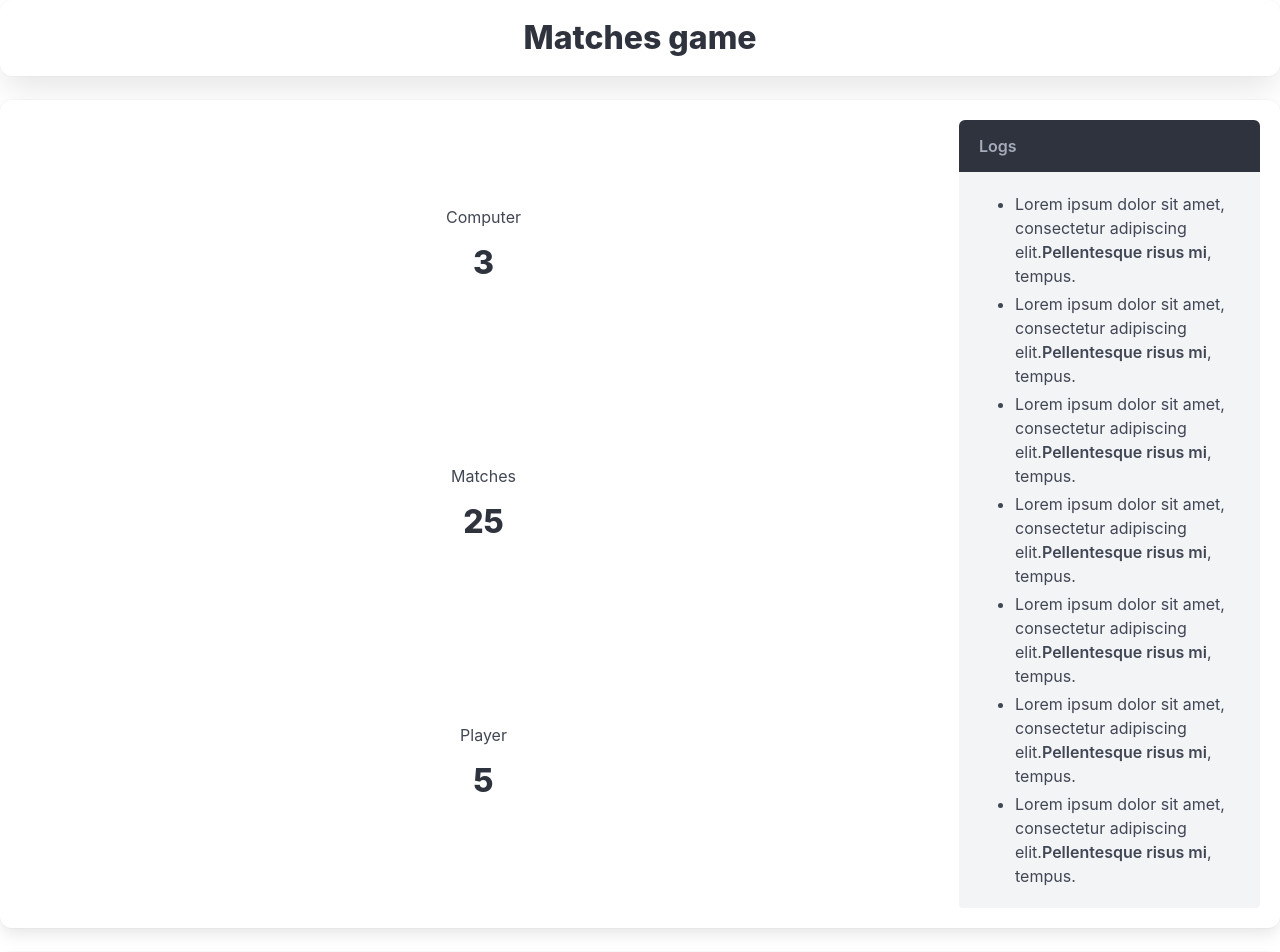
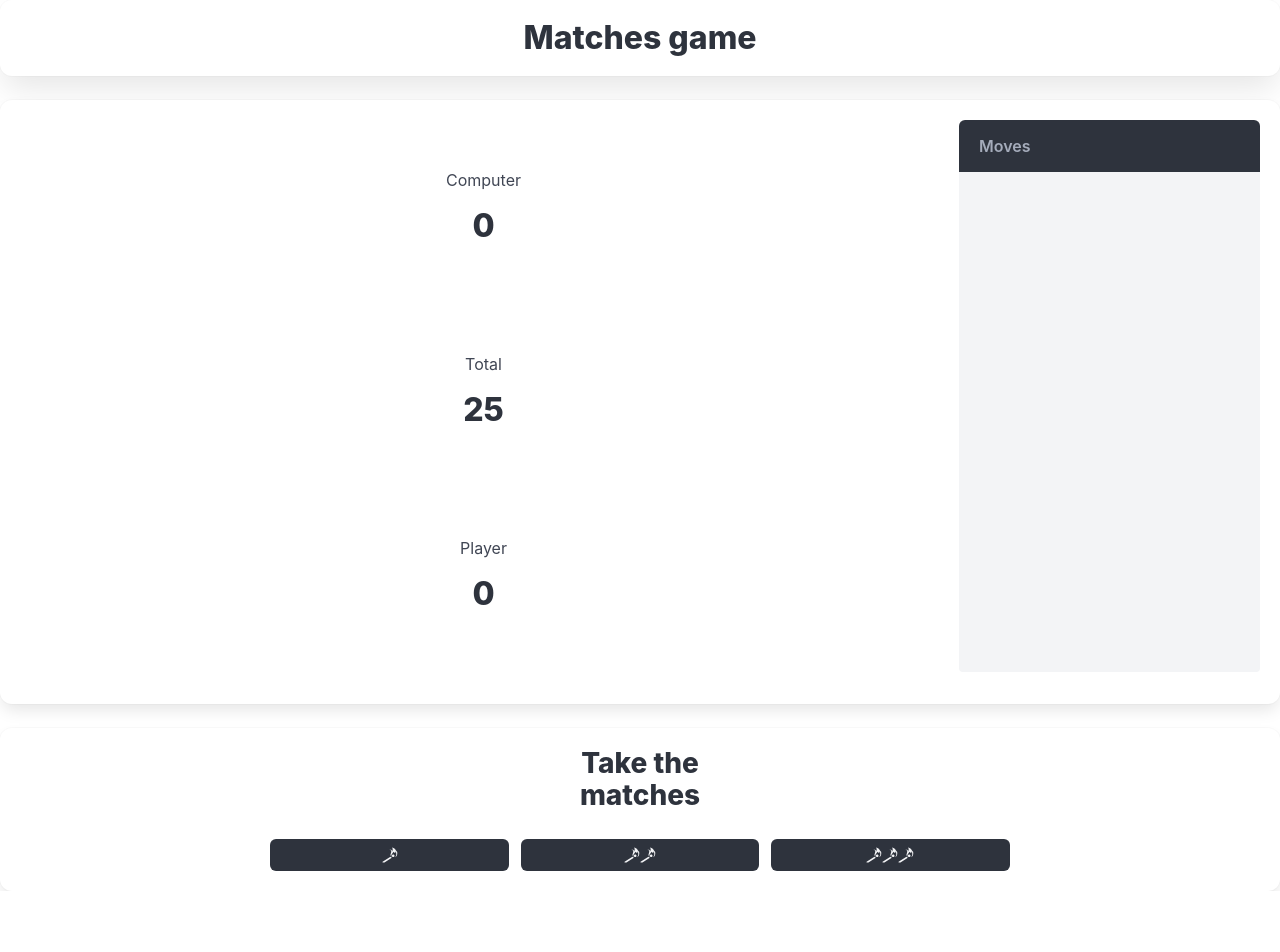
Before and after one commit to aedricson/matches-game, a React (Vite) app: page / in a window 1280 px wide. Shown: the top 952 px of the page. After the commit the page ends 891 px from the top, so only its background shows below. Built offline with nearby package versions, Linux system fonts and the light colour scheme.

Commit message:
added possibility to play with computer without: algorithm, checking winner; added moves history

```diff
--- a/package.json
+++ b/package.json
@@ -10,6 +10,7 @@
     "preview": "vite preview"
   },
   "dependencies": {
+    "classnames": "^2.5.1",
     "react": "^18.3.1",
     "react-dom": "^18.3.1",
     "react-icons": "^5.3.0"
--- a/src/App.tsx
+++ b/src/App.tsx
@@ -1,102 +1,92 @@
-import { GiMatchHead } from "react-icons/gi";
+import React, { useEffect, useState } from "react";
 
 import "./App.css";
+import { UserType } from "./types/UserType";
+import { Moves } from "./components/Moves";
+import { ButtonBar } from "./components/ButtonBar";
 
-function App() {
+export const App: React.FC = () => {
+  const [totalMatches, setTotalMatches] = useState<number>(25);
+  const [playerMatches, setPlayerMatches] = useState<number>(0);
+  const [computerMatches, setComputerMatches] = useState<number>(0);
+  const [currentPlayer, setCurrentPlayer] = useState<UserType>(UserType.Player);
+  const [moves, setMoves] = useState<string[]>([]);
+
+  // TODO - create checkWinner function, add appropriate msg
+
+  const handleAddMove = (matchesAmount: number) => {
+    const move = `The ${currentPlayer} takes ${matchesAmount} matches.`;
+
+    setMoves((prevMoves) => [...prevMoves, move]);
+  };
+
+  const handleTakeMatch = (matchesAmount: number) => {
+    if (totalMatches - matchesAmount >= 0) {
+      setPlayerMatches(
+        (prevPlayerMatches) => prevPlayerMatches + matchesAmount
+      );
+      setTotalMatches((matches) => matches - matchesAmount);
+      handleAddMove(matchesAmount);
+      setCurrentPlayer(UserType.Computer);
+    }
+  };
+
+  const handleComputerMove = () => {
+    // TODO - create algorithm
+    const matchesAmount = Math.floor(Math.random() * 2) + 1;
+
+    setComputerMatches(
+      (prevComputerMatches) => prevComputerMatches + matchesAmount
+    );
+    setTotalMatches((matches) => matches - matchesAmount);
+    handleAddMove(matchesAmount);
+    setCurrentPlayer(UserType.Player);
+  };
+
+  useEffect(() => {
+    if (playerMatches === 0) {
+      return;
+    }
+
+    setTimeout(() => {
+      handleComputerMove();
+    }, 1000);
+  }, [playerMatches]);
+
   return (
     <div className="content">
       <h1 className="box has-text-centered">Matches game</h1>
+
+      {/* TODO - move game board into separate component */}
 
       <div className="box grid">
         <div className="level cell is-col-span-3 is-flex-direction-column">
           <div className="level-item has-text-centered p-6">
             <div>
               <p className="heading">Computer</p>
-              <p className="title">3</p>
+              <p className="title">{computerMatches}</p>
             </div>
           </div>
 
           <div className="level-item has-text-centered p-6">
             <div>
-              <p className="heading">Matches</p>
-              <p className="title">25</p>
+              <p className="heading">Total</p>
+              <p className="title">{totalMatches}</p>
             </div>
           </div>
 
           <div className="level-item has-text-centered p-6">
             <div>
               <p className="heading">Player</p>
-              <p className="title">5</p>
+              <p className="title">{playerMatches}</p>
             </div>
           </div>
         </div>
 
-        <div className="message cell">
-          <div className="message-header">
-            <p>Logs</p>
-          </div>
-
-          <div className="message-body">
-            <ul className="content">
-              <li>
-                Lorem ipsum dolor sit amet, consectetur adipiscing elit.
-                <strong>Pellentesque risus mi</strong>, tempus.
-              </li>
-              <li>
-                Lorem ipsum dolor sit amet, consectetur adipiscing elit.
-                <strong>Pellentesque risus mi</strong>, tempus.
-              </li>
-              <li>
-                Lorem ipsum dolor sit amet, consectetur adipiscing elit.
-                <strong>Pellentesque risus mi</strong>, tempus.
-              </li>
-              <li>
-                Lorem ipsum dolor sit amet, consectetur adipiscing elit.
-                <strong>Pellentesque risus mi</strong>, tempus.
-              </li>
-              <li>
-                Lorem ipsum dolor sit amet, consectetur adipiscing elit.
-                <strong>Pellentesque risus mi</strong>, tempus.
-              </li>
-              <li>
-                Lorem ipsum dolor sit amet, consectetur adipiscing elit.
-                <strong>Pellentesque risus mi</strong>, tempus.
-              </li>
-              <li>
-                Lorem ipsum dolor sit amet, consectetur adipiscing elit.
-                <strong>Pellentesque risus mi</strong>, tempus.
-              </li>
-            </ul>
-          </div>
-        </div>
+        <Moves moves={moves} />
       </div>
 
-      <div className="box fixed-grid has-5-cols">
-        <div className="grid">
-          <div className="control cell is-col-start-3 is-loading">
-            <h2 className="has-text-centered">
-              Take the matches
-            </h2>
-          </div>
-
-          <button className="button is-dark cell is-col-start-2">
-            <GiMatchHead/>
-          </button>
-
-          <button className="button is-dark cell is-col-start-3">
-            <GiMatchHead/>
-            <GiMatchHead/>
-          </button>
-
-          <button className="button is-dark cell is-col-start-4">
-            <GiMatchHead/>
-            <GiMatchHead/>
-            <GiMatchHead/>
-          </button>
-        </div>
-      </div>
+      <ButtonBar currentPlayer={currentPlayer} onTake={handleTakeMatch} />
     </div>
   );
-}
-
-export default App;
+};
--- /dev/null
+++ b/src/components/ButtonBar/ButtonBar.tsx
@@ -0,0 +1,56 @@
+import React from "react";
+import { UserType } from "../../types/UserType";
+
+import cn from "classnames";
+import { GiMatchHead } from "react-icons/gi";
+
+type Props = {
+  currentPlayer: UserType,
+  onTake: (value: number) => void
+};
+
+// TODO - add matchesCount prop to allow user set max number of matches can be taken.
+// Use Array.from and forEach to render buttons.Button may be separate component
+
+export const ButtonBar: React.FC<Props> = ({ currentPlayer, onTake }) => {
+  return (
+    <div className="box fixed-grid has-5-cols">
+      <div className="grid">
+        <div
+          className={cn("control cell is-col-start-3", {
+            "is-loading": currentPlayer === UserType.Computer,
+          })}
+        >
+          <h2 className="has-text-centered">Take the matches</h2>
+        </div>
+
+        <button
+          className="button is-dark cell is-col-start-2"
+          onClick={() => onTake(1)}
+          disabled={currentPlayer === UserType.Computer}
+        >
+          <GiMatchHead />
+        </button>
+
+        <button
+          className="button is-dark cell is-col-start-3"
+          onClick={() => onTake(2)}
+          disabled={currentPlayer === UserType.Computer}
+        >
+          <GiMatchHead />
+          <GiMatchHead />
+        </button>
+
+        <button
+          className="button is-dark cell is-col-start-4"
+          onClick={() => onTake(3)}
+          disabled={currentPlayer === UserType.Computer}
+        >
+          <GiMatchHead />
+          <GiMatchHead />
+          <GiMatchHead />
+        </button>
+      </div>
+    </div>
+  );
+};
--- /dev/null
+++ b/src/components/ButtonBar/index.ts
@@ -0,0 +1 @@
+export * from './ButtonBar';
--- /dev/null
+++ b/src/components/Moves/Moves.css
@@ -0,0 +1,4 @@
+.is-scrolled {
+  height: 500px;
+  overflow: scroll;
+}
--- /dev/null
+++ b/src/components/Moves/Moves.tsx
@@ -0,0 +1,25 @@
+import React from "react";
+
+import './Moves.css';
+
+type Props = {
+  moves: string[];
+};
+
+export const Moves: React.FC<Props> = ({ moves }) => {
+  return (
+    <div className="message cell">
+      <div className="message-header">
+        <p>Moves</p>
+      </div>
+
+      <div className="message-body is-scrolled">
+        <ul className="content">
+          {moves.length !== 0 && moves.map((move: string) => (
+            <li>{move}</li>
+          ))}
+        </ul>
+      </div>
+    </div>
+  );
+};
--- /dev/null
+++ b/src/components/Moves/index.ts
@@ -0,0 +1 @@
+export * from './Moves';
--- a/src/main.tsx
+++ b/src/main.tsx
@@ -1,6 +1,6 @@
 import { StrictMode } from 'react'
 import { createRoot } from 'react-dom/client'
-import App from './App.tsx'
+import { App } from './App.tsx'
 
 createRoot(document.getElementById('root')!).render(
   <StrictMode>
--- /dev/null
+++ b/src/types/UserType.ts
@@ -0,0 +1,4 @@
+export enum UserType {
+  Player = 'Player',
+  Computer = 'Computer'
+};
```
Also changed, not shown: src/components/ButtonBar/ButtonBar.css (added), 1 other file (tests, documents, lock files or other folders).
